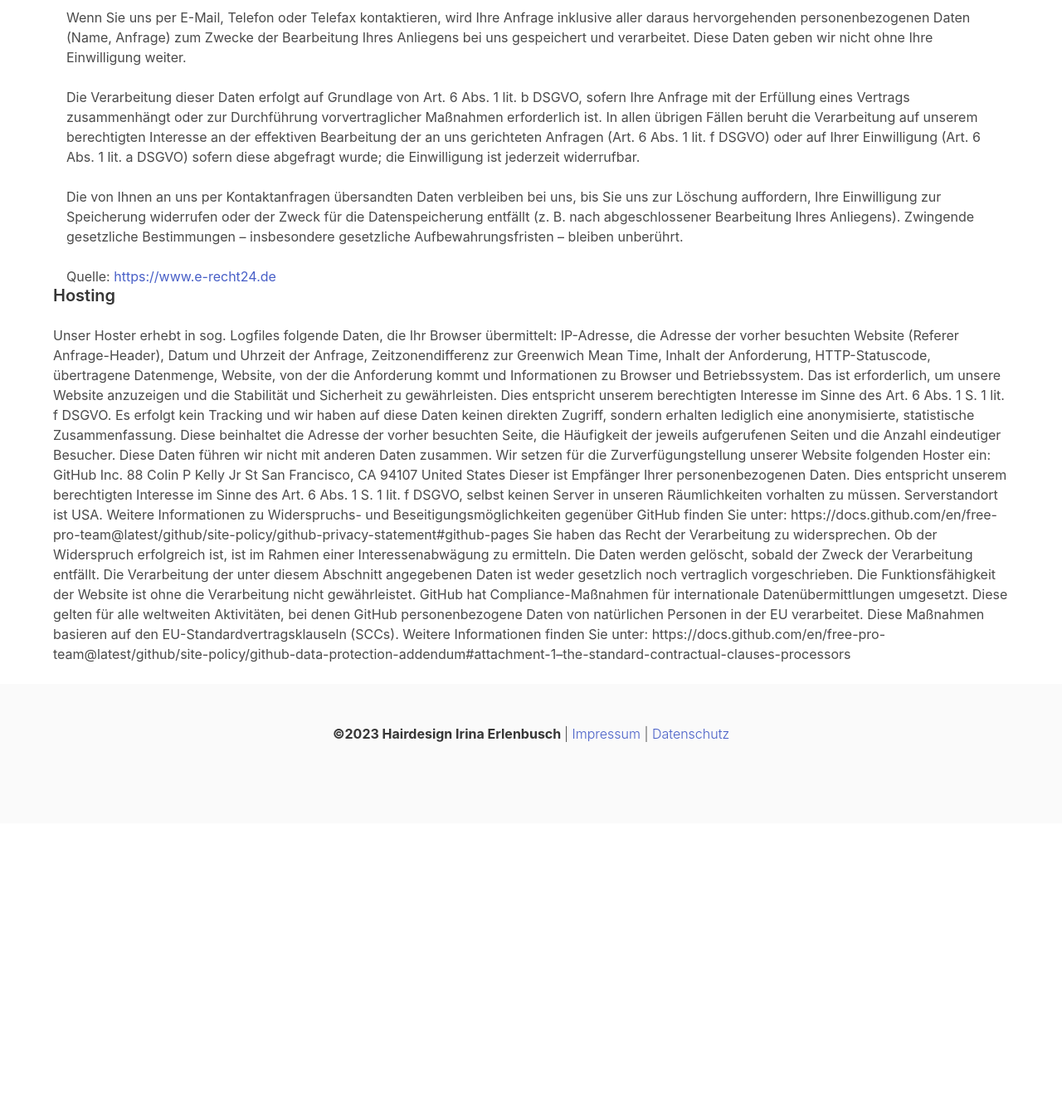
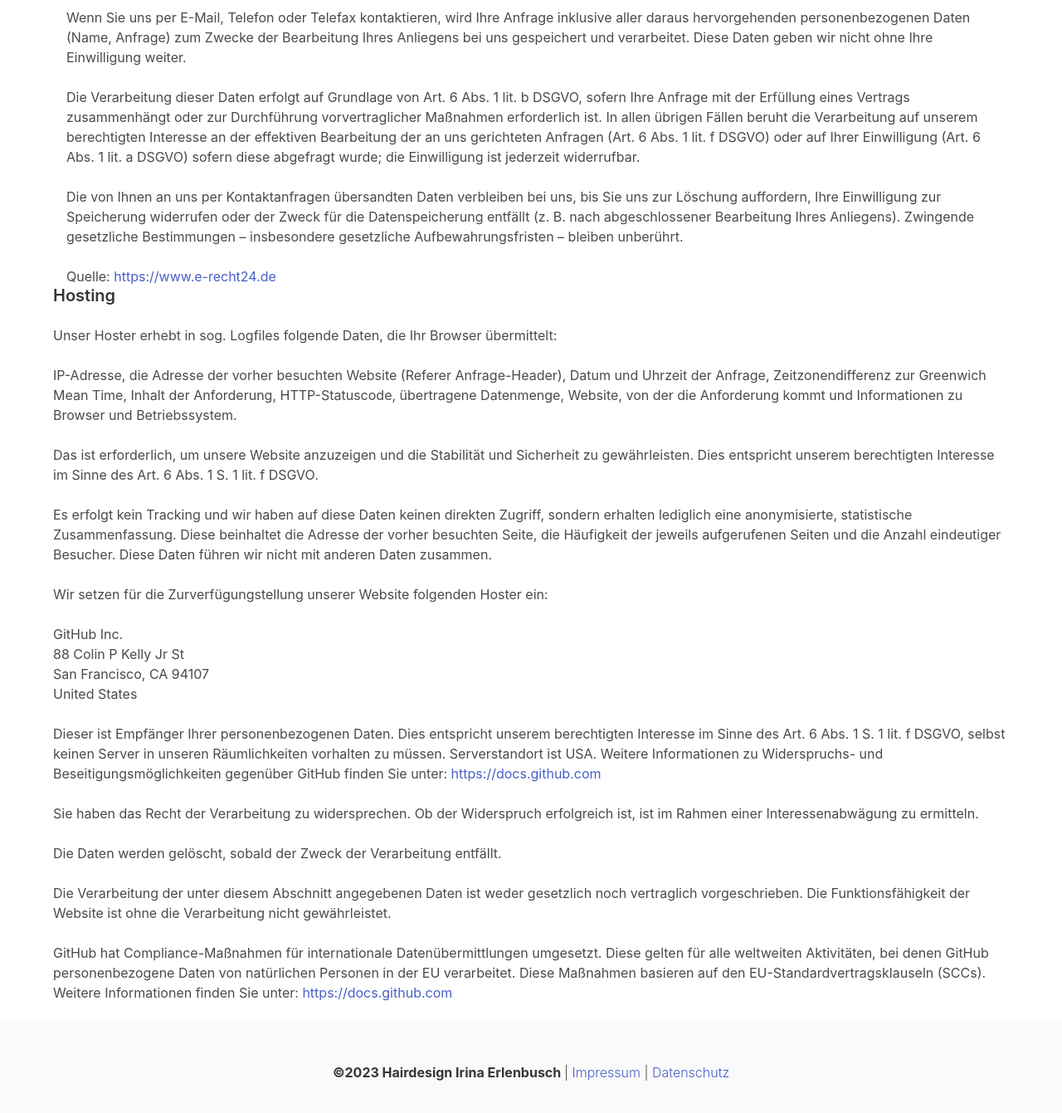
Before and after one commit to Anigerra/hairdesign-web, a Jekyll site: the page built from datenschutz.md, in a window 1280 px wide and 1400 px high, scrolled down 2863 px. Shown: the top 1341 px of the window at 83% size. Built offline with Jekyll 4.4.1, drawn with Linux system fonts in a browser that asks for light colours; nearby versions of some CDN libraries; before the commit the page ends 3855 px from its top, so only the background shows below that.

Commit message:
add USt and format datenschutz

```diff
--- a/datenschutz.md
+++ b/datenschutz.md
@@ -80,32 +80,45 @@
   <h1 class="title is-5"> Hosting</h1>
 
   <p class="block">
-Unser Hoster erhebt in sog. Logfiles folgende Daten, die Ihr Browser übermittelt:
+Unser Hoster erhebt in sog. Logfiles folgende Daten, die Ihr Browser übermittelt:</p>
 
-IP-Adresse, die Adresse der vorher besuchten Website (Referer Anfrage-Header), Datum und Uhrzeit der Anfrage, Zeitzonendifferenz zur Greenwich Mean Time, Inhalt der Anforderung, HTTP-Statuscode, übertragene Datenmenge, Website, von der die Anforderung kommt und Informationen zu Browser und Betriebssystem.
+<p class="block">
+IP-Adresse, die Adresse der vorher besuchten Website (Referer Anfrage-Header), Datum und Uhrzeit der Anfrage, Zeitzonendifferenz zur Greenwich Mean Time, Inhalt der Anforderung, HTTP-Statuscode, übertragene Datenmenge, Website, von der die Anforderung kommt und Informationen zu Browser und Betriebssystem.</p>
 
-Das ist erforderlich, um unsere Website anzuzeigen und die Stabilität und Sicherheit zu gewährleisten. Dies entspricht unserem berechtigten Interesse im Sinne des Art. 6 Abs. 1 S. 1 lit. f DSGVO.
+<p class="block">
+Das ist erforderlich, um unsere Website anzuzeigen und die Stabilität und Sicherheit zu gewährleisten. Dies entspricht unserem berechtigten Interesse im Sinne des Art. 6 Abs. 1 S. 1 lit. f DSGVO.</p>
 
-Es erfolgt kein Tracking und wir haben auf diese Daten keinen direkten Zugriff, sondern erhalten lediglich eine anonymisierte, statistische Zusammenfassung. Diese beinhaltet die Adresse der vorher besuchten Seite, die Häufigkeit der jeweils aufgerufenen Seiten und die Anzahl eindeutiger Besucher. Diese Daten führen wir nicht mit anderen Daten zusammen.
+<p class="block">
+Es erfolgt kein Tracking und wir haben auf diese Daten keinen direkten Zugriff, sondern erhalten lediglich eine anonymisierte, statistische Zusammenfassung. Diese beinhaltet die Adresse der vorher besuchten Seite, die Häufigkeit der jeweils aufgerufenen Seiten und die Anzahl eindeutiger Besucher. Diese Daten führen wir nicht mit anderen Daten zusammen.</p>
 
-Wir setzen für die Zurverfügungstellung unserer Website folgenden Hoster ein:
+<p class="block">
+Wir setzen für die Zurverfügungstellung unserer Website folgenden Hoster ein:</p>
 
-GitHub Inc.
-88 Colin P Kelly Jr St
-San Francisco, CA 94107
-United States
+<p class="block">
+GitHub Inc.<br/>
+88 Colin P Kelly Jr St<br/>
+San Francisco, CA 94107<br/>
+United States</p>
 
+<p class="block">
 Dieser ist Empfänger Ihrer personenbezogenen Daten. Dies entspricht unserem berechtigten Interesse im Sinne des Art. 6 Abs. 1 S. 1 lit. f DSGVO, selbst keinen Server in unseren Räumlichkeiten vorhalten zu müssen. Serverstandort ist USA.
 
-Weitere Informationen zu Widerspruchs- und Beseitigungsmöglichkeiten gegenüber GitHub finden Sie unter: https://docs.github.com/en/free-pro-team@latest/github/site-policy/github-privacy-statement#github-pages
+Weitere Informationen zu Widerspruchs- und Beseitigungsmöglichkeiten gegenüber GitHub finden Sie unter: <a href="https://docs.github.com/en/free-pro-team@latest/github/site-policy/github-privacy-statement#github-pages">https://docs.github.com</a>
+</p>
 
-Sie haben das Recht der Verarbeitung zu widersprechen. Ob der Widerspruch erfolgreich ist, ist im Rahmen einer Interessenabwägung zu ermitteln.
+<p class="block">Sie haben das Recht der Verarbeitung zu widersprechen. Ob der Widerspruch erfolgreich ist, ist im Rahmen einer Interessenabwägung zu ermitteln.
+</p>
 
+<p class="block">
 Die Daten werden gelöscht, sobald der Zweck der Verarbeitung entfällt.
+</p>
 
+<p class="block">
 Die Verarbeitung der unter diesem Abschnitt angegebenen Daten ist weder gesetzlich noch vertraglich vorgeschrieben. Die Funktionsfähigkeit der Website ist ohne die Verarbeitung nicht gewährleistet.
+</p>
 
-GitHub hat Compliance-Maßnahmen für internationale Datenübermittlungen umgesetzt. Diese gelten für alle weltweiten Aktivitäten, bei denen GitHub personenbezogene Daten von natürlichen Personen in der EU verarbeitet. Diese Maßnahmen basieren auf den EU-Standardvertragsklauseln (SCCs). Weitere Informationen finden Sie unter: https://docs.github.com/en/free-pro-team@latest/github/site-policy/github-data-protection-addendum#attachment-1–the-standard-contractual-clauses-processors
+<p class="block">
+GitHub hat Compliance-Maßnahmen für internationale Datenübermittlungen umgesetzt. Diese gelten für alle weltweiten Aktivitäten, bei denen GitHub personenbezogene Daten von natürlichen Personen in der EU verarbeitet. Diese Maßnahmen basieren auf den EU-Standardvertragsklauseln (SCCs). Weitere Informationen finden Sie unter: <a href="https://docs.github.com/en/free-pro-team@latest/github/site-policy/github-data-protection-addendum#attachment-1–the-standard-contractual-clauses-processors">https://docs.github.com</a>
 </p>
 
 </div>
```
Also changed, not shown: impressum.md (+7 -1 lines).
